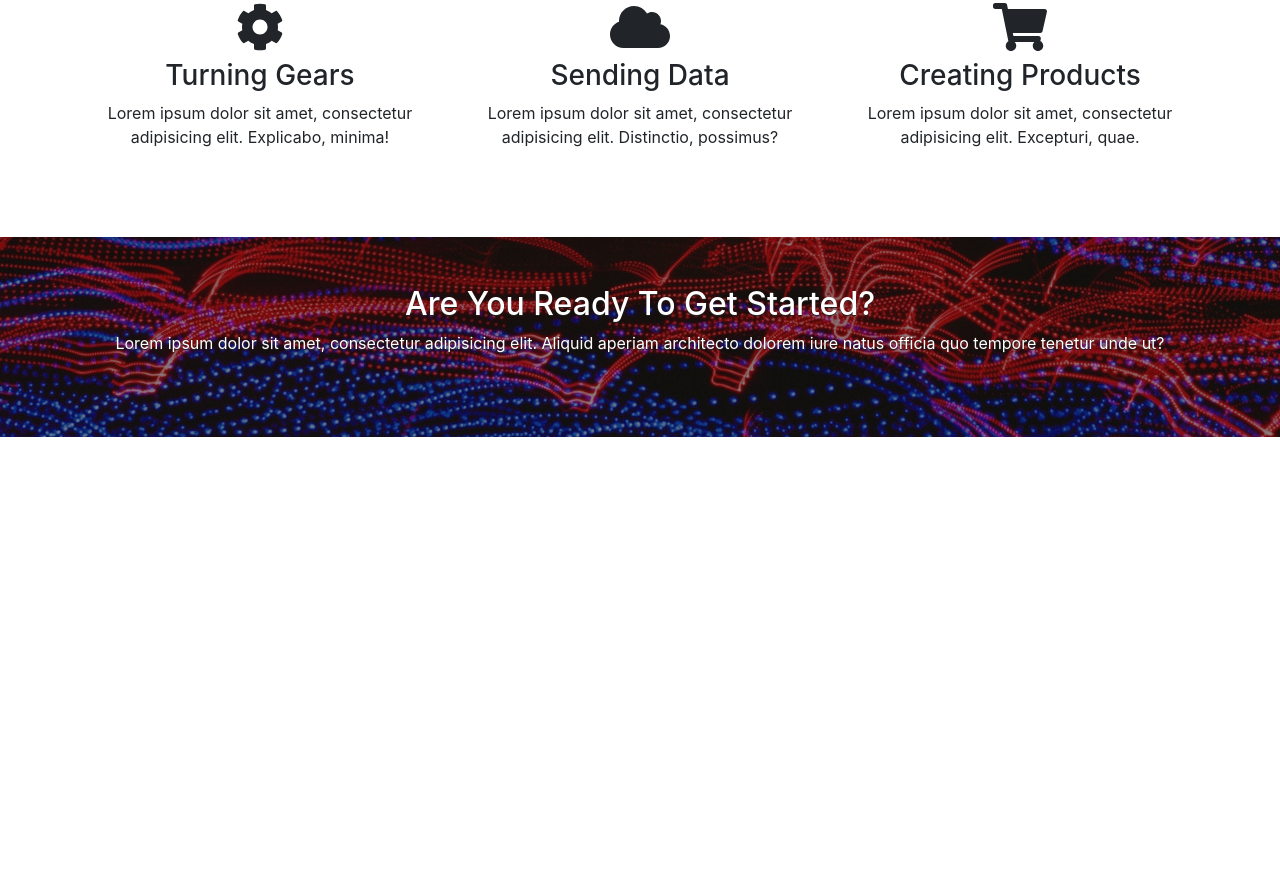
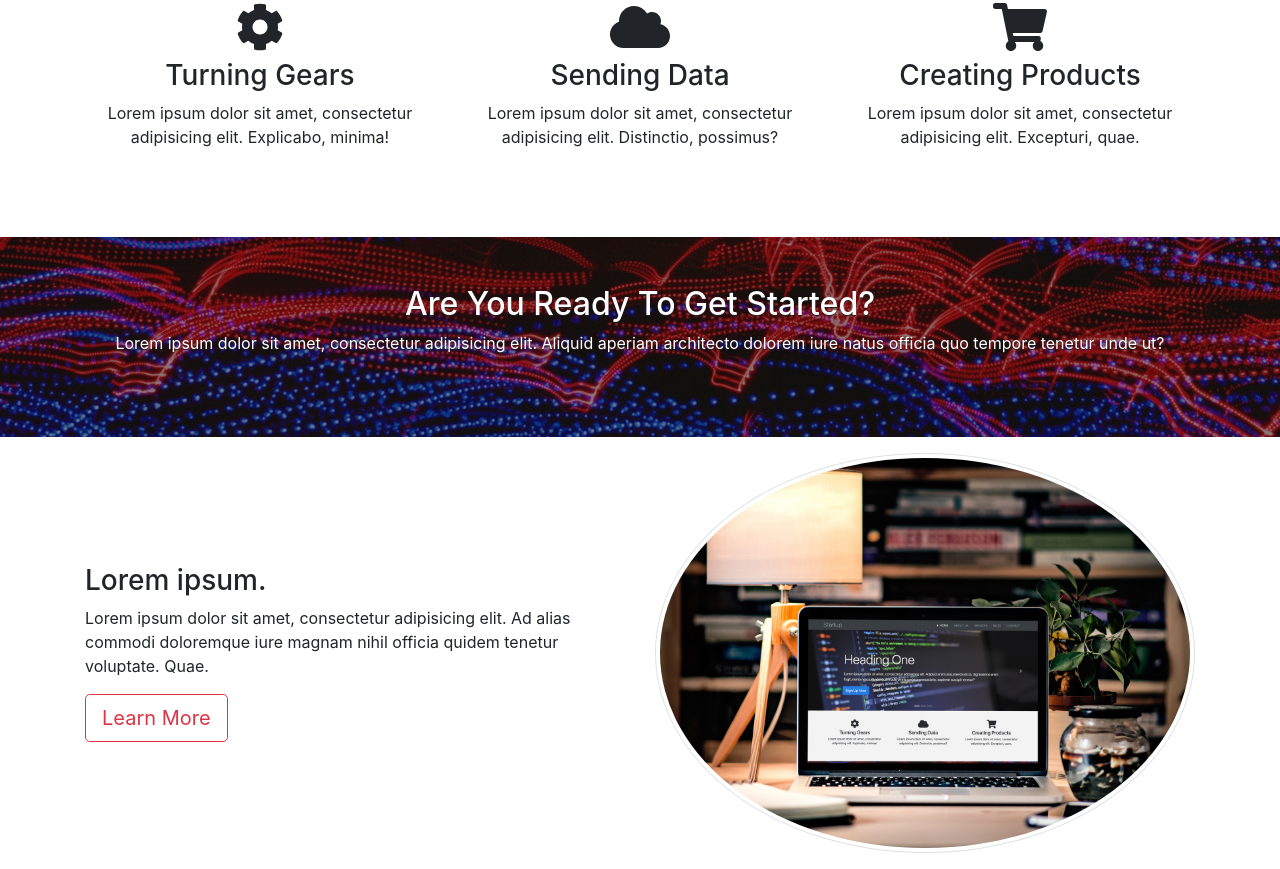
Before and after one commit to azdanov/startup-company-template, a website: page index.html in a window 1280 px wide. Shown: the part 553-1422 px from the top of the page. Before the commit the page ends 990 px from the top, so only its background shows below. Drawn offline with nearby package versions, Linux system fonts and the light colour scheme.

Commit message:
feat: add info section

```diff
--- a/index.html
+++ b/index.html
@@ -134,6 +134,22 @@
   </div>
 </section>
 
+<section id="info" class="py-3">
+  <div class="container">
+    <div class="row">
+      <div class="col-md-6 align-self-center">
+        <h3>Lorem ipsum.</h3>
+        <p>Lorem ipsum dolor sit amet, consectetur adipisicing elit. Ad alias commodi doloremque
+          iure magnam nihil officia quidem tenetur voluptate. Quae.</p>
+        <a href="#" class="btn btn-outline-danger btn-lg">Learn More</a>
+      </div>
+      <div class="col-md-6">
+        <img src="img/info-laptop.jpg" class="img-fluid rounded-circle img-thumbnail" alt="A laptop displaying current website">
+      </div>
+    </div>
+  </div>
+</section>
+
 <script src="https://use.fontawesome.com/releases/v5.0.4/js/all.js"></script>
 <script src="https://code.jquery.com/jquery-3.3.1.min.js"
         integrity="sha256-FgpCb/KJQlLNfOu91ta32o/NMZxltwRo8QtmkMRdAu8="
```
Also changed, not shown: img/info-laptop.jpg (added).
